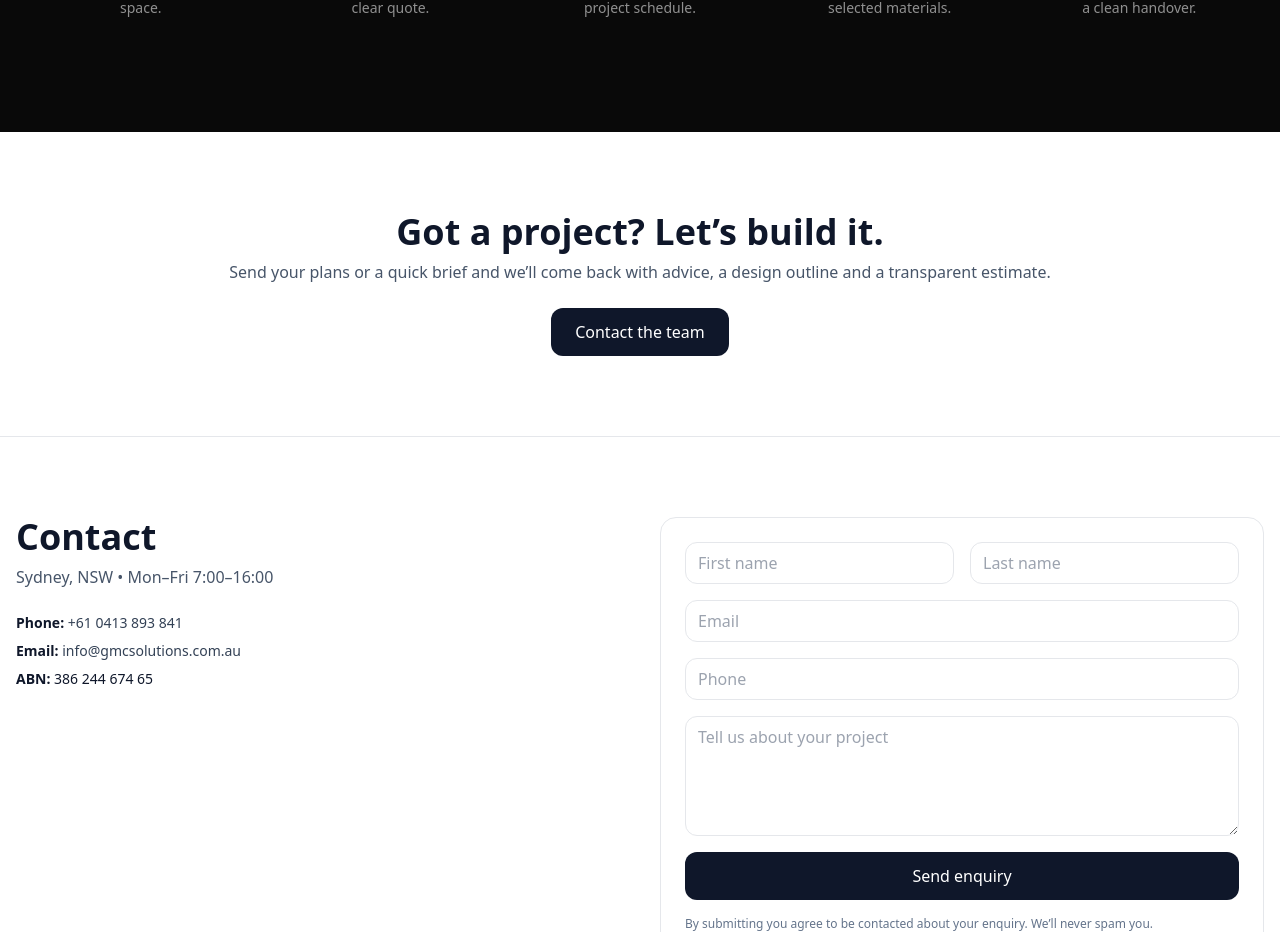
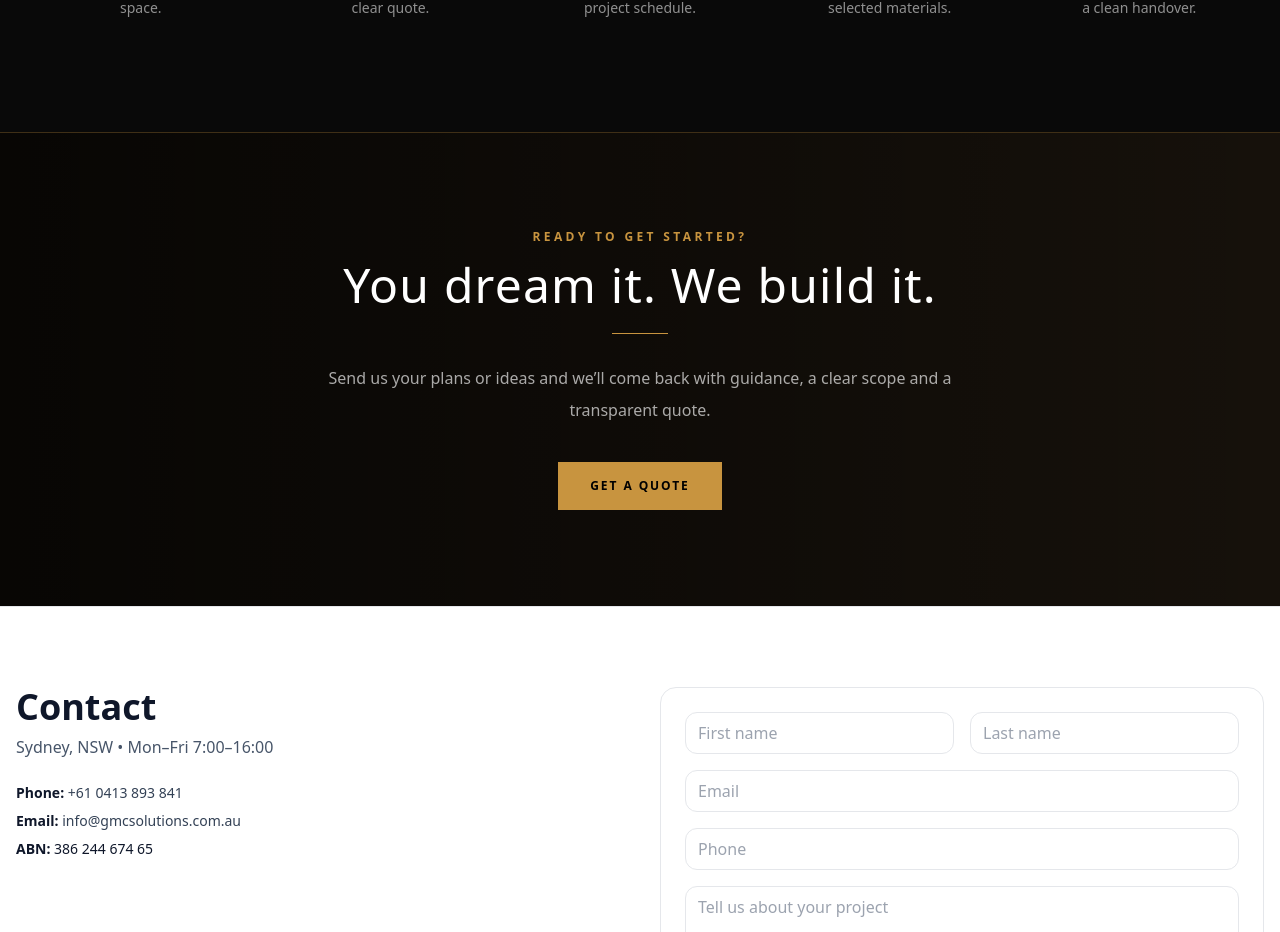
Before and after one commit to andreag-bit/ca-precision-carpentry, a React (Vite) app: page / in a window 1280 px wide. Shown: the part 4317-5249 px from the top of the page. Built offline with nearby package versions, Linux system fonts and the light colour scheme.

Commit message:
Update CTA.jsx

```diff
--- a/src/components/CTA.jsx
+++ b/src/components/CTA.jsx
@@ -1,11 +1,33 @@
 export default function CTA() {
   return (
-    <section id="quote" className="py-20 relative overflow-hidden">
-      <div className="absolute inset-0 -z-10 bg-gradient-to-br from-slate-100 via-white to-slate-100" />
-      <div className="mx-auto max-w-5xl px-4 text-center">
-        <h2 className="text-2xl md:text-4xl font-semibold">Got a project? Let’s build it.</h2>
-        <p className="mt-2 text-slate-600">Send your plans or a quick brief and we’ll come back with advice, a design outline and a transparent estimate.</p>
-        <a href="#contact" className="inline-block mt-6 rounded-xl bg-slate-900 text-white px-6 py-3">Contact the team</a>
+    <section
+      id="quote"
+      className="relative overflow-hidden border-t border-[#b9883b]/25 bg-[#16110b] py-20 text-white md:py-24"
+    >
+      <div className="absolute inset-0 bg-gradient-to-r from-black/65 via-black/35 to-transparent" />
+
+      <div className="relative z-10 mx-auto max-w-5xl px-6 text-center">
+        <p className="text-xs font-semibold tracking-[0.28em] text-[#c8943f]">
+          READY TO GET STARTED?
+        </p>
+
+        <h2 className="mt-4 text-4xl font-light tracking-wide md:text-5xl">
+          You dream it. We build it.
+        </h2>
+
+        <div className="mx-auto mt-6 h-px w-14 bg-[#c8943f]" />
+
+        <p className="mx-auto mt-7 max-w-2xl text-base leading-8 text-white/65">
+          Send us your plans or ideas and we’ll come back with guidance,
+          a clear scope and a transparent quote.
+        </p>
+
+        <a
+          href="#contact"
+          className="mt-9 inline-block bg-[#c8943f] px-8 py-4 text-xs font-semibold tracking-[0.16em] text-black transition hover:bg-[#ddb15d]"
+        >
+          GET A QUOTE
+        </a>
       </div>
     </section>
   )
```
